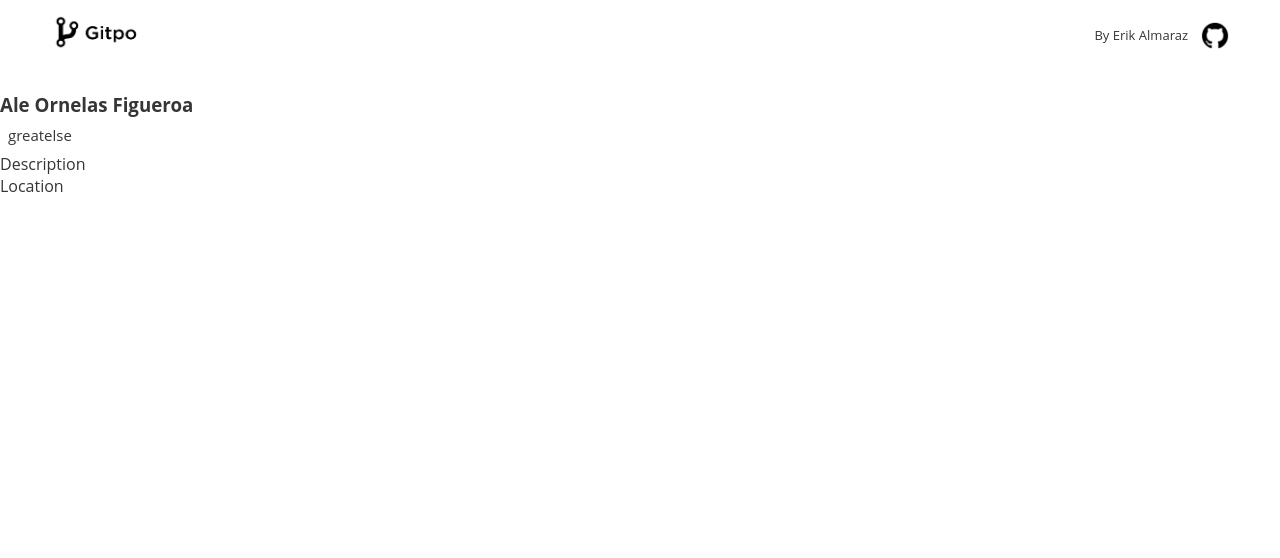
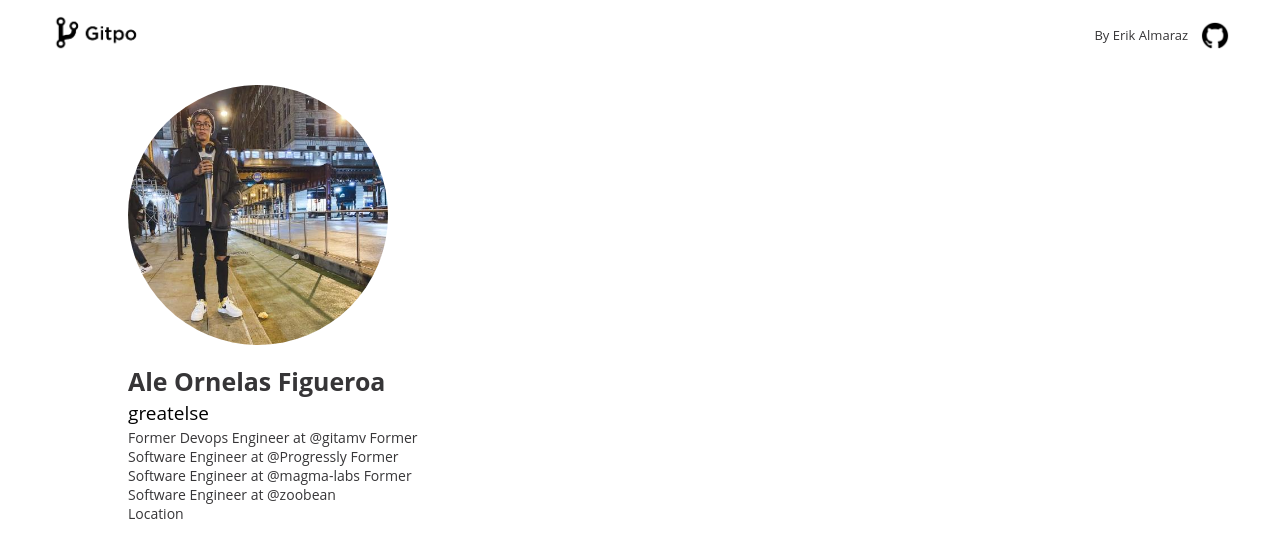
Before and after one commit to erikalmaraz/gitpo-finder, a React (Create React App) app: page /user/1 in a window 1280 px wide. Shown: the top 558 px of the page. Built offline with nearby package versions, Linux system fonts and the light colour scheme.

Commit message:
Add resources and components inside user view

```diff
--- /dev/null
+++ b/src/components/Sidebar/Sidebar.tsx
@@ -0,0 +1,28 @@
+import React from "react";
+import Profile from "../../resources/assets/images/profile.jpeg";
+import * as S from "./Styles";
+const Sidebar = () => {
+  return (
+    <React.Fragment>
+      <S.MainSidebarWrapper>
+        <S.ProfileTopContainer>
+          <div>
+            <S.ProfilePicture src={Profile} alt="Profile picture" />
+          </div>
+          <div>
+            <h3>Ale Ornelas Figueroa</h3>
+            <S.Username>greatelse</S.Username>
+          </div>
+        </S.ProfileTopContainer>
+        <div>
+          Former Devops Engineer at @gitamv Former Software Engineer at
+          @Progressly Former Software Engineer at @magma-labs Former Software
+          Engineer at @zoobean
+        </div>
+        <div>Location</div>
+      </S.MainSidebarWrapper>
+    </React.Fragment>
+  );
+};
+
+export default Sidebar;
--- /dev/null
+++ b/src/components/Sidebar/Styles.ts
@@ -0,0 +1,24 @@
+import styled from "styled-components";
+
+export const MainSidebarWrapper = styled.div`
+  max-width: 30%;
+`;
+
+export const ProfileTopContainer = styled.div`
+  margin-top: 15px;
+  h3 {
+    margin-top: 15px;
+  }
+`;
+
+export const Username = styled.p`
+  margin: 2px 0;
+  color: #000;
+  font-size: 19px;
+`;
+
+export const ProfilePicture = styled.img`
+  max-width: 260px;
+  border-radius: 100%;
+  object-fit: cover;
+`;
--- /dev/null
+++ b/src/pages/User/Styles.ts
@@ -0,0 +1,7 @@
+import styled from 'styled-components';
+export const CenterContainter = styled.div`
+  width: 80%;
+  margin: 0 auto;
+  display: flex;
+  justify-content: space-between;
+`;
--- a/src/pages/User/User.tsx
+++ b/src/pages/User/User.tsx
@@ -1,28 +1,14 @@
 import React from "react";
-
+import Sidebar from "../../components/Sidebar/Sidebar";
+import * as S from "./Styles";
 const User = () => {
   return (
     <>
       <section>
-        {/* Profile Basic */}
-        <div>
-          <div>
-            <img src="" alt="" />
-          </div>
-          <div>
-            <h3>Ale Ornelas Figueroa</h3>
-            <p>greatelse</p>
-          </div>
-        </div>
-        {/* End Profile Basic*/}
-        {/* Profile Desc  */}
-        <div>
-          Description
-        </div>
-        <div>
-          Location
-        </div>
-        {/* End Profile Desc  */}
+        <S.CenterContainter>
+          <Sidebar />
+          <div></div>
+        </S.CenterContainter>
       </section>
     </>
   );
--- a/src/styles/Global.ts
+++ b/src/styles/Global.ts
@@ -13,12 +13,16 @@ const GlobalStyles = createGlobalStyle<{ theme: ThemeType }>`
   body {
     background: ${({ theme }) => theme.body};
     color: ${({ theme }) => theme.text};
+    font-size: 14px;
   }
   button {
     cursor: pointer;
   }
   h1 {
-    font-size: 35px;
+    font-size: 2.5em;
+  }
+  h3{
+    font-size: 1.78em;
   }
   p{
     margin: 8px;
```
Also changed, not shown: public/assets/images/profile.jpeg (added), src/resources/assets/images/profile.jpeg (added).
